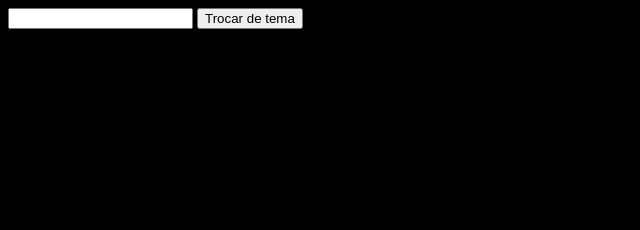
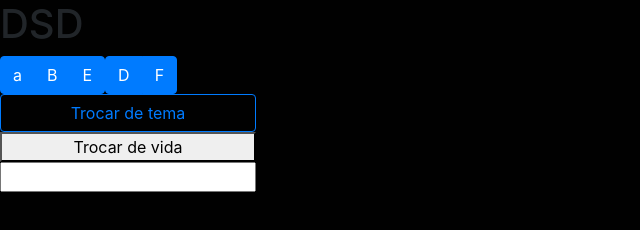
Before and after one commit to ecrseer/simple-Html-Css, a plain HTML site: page index.html in a window 1280 px wide. Shown: the whole page, without its empty margins (0-640 px from the left). Drawn offline with nearby package versions, Linux system fonts and the light colour scheme.

Commit message:
bootstraped

```diff
--- a/index.css
+++ b/index.css
@@ -1,3 +1,6 @@
 body{
     background-color: #010101;
+    display: inline-flex;
+    flex-direction: column-reverse;
+    flex-wrap: wrap-reverse;
 }
--- a/index.html
+++ b/index.html
@@ -7,6 +7,7 @@
   <title>Gab</title>
   <meta name="description" content="The HTML5 Herald">
   <meta name="author" content="SitePoint">
+  <link rel="stylesheet" href="https://maxcdn.bootstrapcdn.com/bootstrap/4.0.0/css/bootstrap.min.css" integrity="sha384-Gn5384xqQ1aoWXA+058RXPxPg6fy4IWvTNh0E263XmFcJlSAwiGgFAW/dAiS6JXm" crossorigin="anonymous">
 
   <link rel="stylesheet" href="index.css">
 
@@ -14,7 +15,28 @@
 
 <body>
     <input type="text"/>
-    <button onclick="changeTheme()">Trocar de tema</button>
+
+    <button onclick="(new changeTheme()).hapn();">Trocar de vida</button>
+    <button type="button"
+    onclick="changeTheme()"
+    class="btn btn-outline-primary"
+    >Trocar de tema</button>
+
+    <div class="btn-toolbar" role="toolbar" aria-label="">
+        <div class="btn-group" role="group" aria-label="">
+            <button type="button" class="btn btn-primary">a</button>
+            <button type="button" class="btn btn-primary">B</button>
+            <button type="button" class="btn btn-primary">E</button>
+        </div>
+        <div class="btn-group" role="group" aria-label="">
+            <button type="button" class="btn btn-primary">D</button>
+            <button type="button" class="btn btn-primary">F</button>
+        </div>
+    </div>
+    <H1>DSD</H1>
   <script src="scripts.js"></script>
+  <script src="https://code.jquery.com/jquery-3.2.1.slim.min.js" integrity="sha384-KJ3o2DKtIkvYIK3UENzmM7KCkRr/rE9/Qpg6aAZGJwFDMVNA/GpGFF93hXpG5KkN" crossorigin="anonymous"></script>
+<script src="https://cdnjs.cloudflare.com/ajax/libs/popper.js/1.12.9/umd/popper.min.js" integrity="sha384-ApNbgh9B+Y1QKtv3Rn7W3mgPxhU9K/ScQsAP7hUibX39j7fakFPskvXusvfa0b4Q" crossorigin="anonymous"></script>
+<script src="https://maxcdn.bootstrapcdn.com/bootstrap/4.0.0/js/bootstrap.min.js" integrity="sha384-JZR6Spejh4U02d8jOt6vLEHfe/JQGiRRSQQxSfFWpi1MquVdAyjUar5+76PVCmYl" crossorigin="anonymous"></script>
 </body>
 </html>
--- a/scripts.js
+++ b/scripts.js
@@ -7,4 +7,8 @@ function changeTheme(){
 
     isWhite= !isWhite;
 
+    function hapn(){
+        console.log('ahta');
+    }
+    hapn();
 }
```
